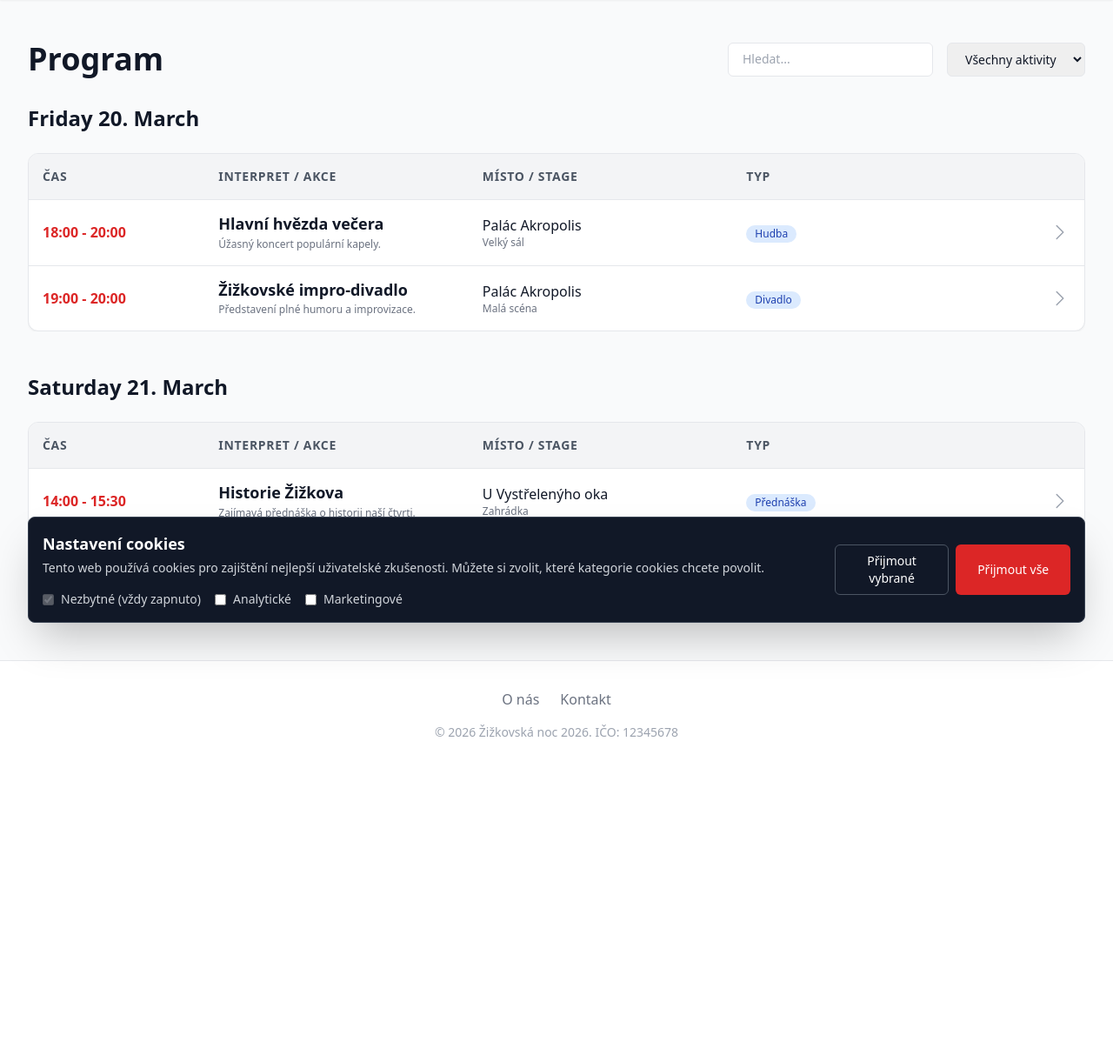
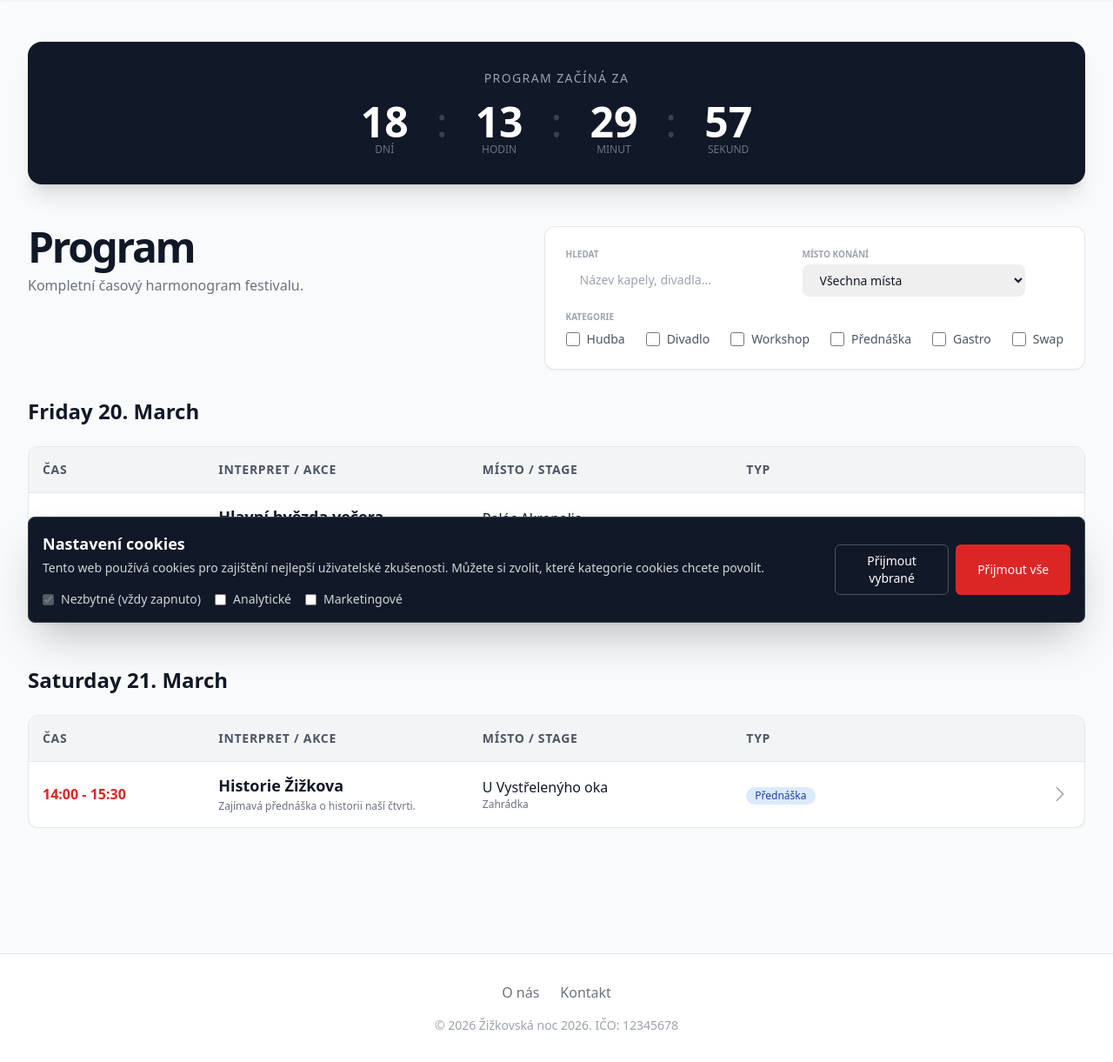
Before and after one commit to czmanik/zizkov-map, a Laravel app: page /program in a window 1280 px wide. Shown: the part 64-1285 px from the top of the page at 87% size. Before the commit the page ends 911 px from the top, so only its background shows below. Run offline with Laravel 12, Linux system fonts and the light colour scheme; data comes from the database, SQL or seed files in the repository; some libraries are stand-ins or nearby versions.

Commit message:
feat: Advanced program management, timelines, and enhanced filtering
1. Program Slot Management:
- Strictly restricted date selection to event dates in Filament.
- Improved UX with non-native date-time picker and proper min/max constraints.

2. Program Visualization (Timelines):
- Created a visual 'Program Timeline' widget.
- Integrated timeline into Venue edit pages for admins to see overlaps/gaps.
- Added a 'Global Program Overview' page for Superadmins to see all venues.

3. Public Program Page Enhancements:
- Added a dynamic countdown timer until the event start.
- Replaced the single activity dropdown with multiple checkboxes for multi-category filtering.
- Added a venue selection dropdown (public venues only).
- Updated Livewire logic to handle multi-category and venue-specific filtering.

Co-authored-by: czmanik <103124197+czmanik@users.noreply.github.com>

```diff
--- a/app/Livewire/Program.php
+++ b/app/Livewire/Program.php
@@ -5,13 +5,15 @@ namespace App\Livewire;
 use App\Models\ActivityType;
 use App\Models\ProgramSlot;
 use App\Models\Venue;
+use App\Models\Setting;
 use Livewire\Component;
 use Illuminate\Support\Facades\Auth;
 use Illuminate\Support\Facades\Cache;
 
 class Program extends Component
 {
-    public $selectedActivityType = null;
+    public $selectedActivityTypes = [];
+    public $selectedVenue = null;
     public $selectedAccessibility = null;
     public $search = '';
 
@@ -31,15 +33,19 @@ class Program extends Component
 
     public function render()
     {
-        $cacheKey = 'program_' . md5($this->selectedActivityType . $this->selectedAccessibility . $this->search);
+        $cacheKey = 'program_' . md5(json_encode($this->selectedActivityTypes) . $this->selectedVenue . $this->selectedAccessibility . $this->search);
 
         $slots = Cache::remember($cacheKey, 60, function() {
             $query = ProgramSlot::where('status', 'approved')
                 ->with(['stage.venue', 'activityType'])
                 ->orderBy('start_time');
 
-            if ($this->selectedActivityType) {
-                $query->where('activity_type_id', $this->selectedActivityType);
+            if (!empty($this->selectedActivityTypes)) {
+                $query->whereIn('activity_type_id', $this->selectedActivityTypes);
+            }
+
+            if ($this->selectedVenue) {
+                $query->whereHas('stage', fn($q) => $q->where('venue_id', $this->selectedVenue));
             }
 
             if ($this->selectedAccessibility) {
@@ -55,7 +61,10 @@ class Program extends Component
 
         return view('livewire.program', [
             'days' => $slots,
-            'activityTypes' => ActivityType::all()
+            'activityTypes' => ActivityType::all(),
+            'venues' => Venue::where('status', 'public')->orderBy('name')->get(),
+            'eventStartDate' => Setting::get('event_start_date'),
+            'eventEndDate' => Setting::get('event_end_date'),
         ]);
     }
 }
--- /dev/null
+++ b/resources/views/filament/pages/global-program-timeline.blade.php
@@ -0,0 +1,3 @@
+<x-filament-panels::page>
+
+</x-filament-panels::page>
--- a/resources/views/livewire/program.blade.php
+++ b/resources/views/livewire/program.blade.php
@@ -1,16 +1,88 @@
-<div class="max-w-7xl mx-auto px-4 sm:px-6 lg:px-8 py-12">
-    <div class="flex flex-col md:flex-row md:items-center justify-between mb-8">
-        <h1 class="text-4xl font-extrabold text-gray-900 mb-4 md:mb-0">Program</h1>
+<div class="max-w-7xl mx-auto px-4 sm:px-6 lg:px-8 py-12" x-data="{
+    now: new Date(),
+    startDate: new Date('{{ $eventStartDate }}T00:00:00'),
+    endDate: new Date('{{ $eventEndDate }}T23:59:59'),
+    getTimeRemaining() {
+        const total = this.startDate - this.now;
+        const seconds = Math.floor((total / 1000) % 60);
+        const minutes = Math.floor((total / 1000 / 60) % 60);
+        const hours = Math.floor((total / (1000 * 60 * 60)) % 24);
+        const days = Math.floor(total / (1000 * 60 * 60 * 24));
+        return { total, days, hours, minutes, seconds };
+    }
+}" x-init="setInterval(() => now = new Date(), 1000)">
 
-        <div class="flex flex-wrap gap-4">
-            <input wire:model.live="search" type="text" placeholder="Hledat..." class="border rounded-md px-4 py-2 text-sm">
+    {{-- Countdown Section --}}
+    <div class="mb-12 text-center bg-gray-900 text-white p-8 rounded-2xl shadow-xl">
+        <template x-if="now < startDate">
+            <div>
+                <p class="text-gray-400 uppercase tracking-widest text-sm mb-4">Program začíná za</p>
+                <div class="flex justify-center gap-4 md:gap-8">
+                    <div class="flex flex-col">
+                        <span class="text-3xl md:text-5xl font-black" x-text="getTimeRemaining().days"></span>
+                        <span class="text-[10px] md:text-xs uppercase text-gray-500">Dní</span>
+                    </div>
+                    <div class="text-3xl md:text-5xl font-light text-gray-700">:</div>
+                    <div class="flex flex-col">
+                        <span class="text-3xl md:text-5xl font-black" x-text="String(getTimeRemaining().hours).padStart(2, '0')"></span>
+                        <span class="text-[10px] md:text-xs uppercase text-gray-500">Hodin</span>
+                    </div>
+                    <div class="text-3xl md:text-5xl font-light text-gray-700">:</div>
+                    <div class="flex flex-col">
+                        <span class="text-3xl md:text-5xl font-black" x-text="String(getTimeRemaining().minutes).padStart(2, '0')"></span>
+                        <span class="text-[10px] md:text-xs uppercase text-gray-500">Minut</span>
+                    </div>
+                    <div class="text-3xl md:text-5xl font-light text-gray-700">:</div>
+                    <div class="flex flex-col">
+                        <span class="text-3xl md:text-5xl font-black" x-text="String(getTimeRemaining().seconds).padStart(2, '0')"></span>
+                        <span class="text-[10px] md:text-xs uppercase text-gray-500">Sekund</span>
+                    </div>
+                </div>
+            </div>
+        </template>
+        <template x-if="now >= startDate && now <= endDate">
+            <h2 class="text-4xl md:text-6xl font-black tracking-tighter italic uppercase">Program běží!</h2>
+        </template>
+        <template x-if="now > endDate">
+            <h2 class="text-2xl font-bold text-gray-500">Akce již skončila</h2>
+        </template>
+    </div>
 
-            <select wire:model.live="selectedActivityType" class="border rounded-md px-4 py-2 text-sm">
-                <option value="">Všechny aktivity</option>
-                @foreach($activityTypes as $type)
-                    <option value="{{ $type->id }}">{{ $type->name }}</option>
-                @endforeach
-            </select>
+    <div class="flex flex-col lg:flex-row lg:items-start justify-between mb-8 gap-8">
+        <div>
+            <h1 class="text-5xl font-black text-gray-900 tracking-tighter mb-2">Program</h1>
+            <p class="text-gray-500">Kompletní časový harmonogram festivalu.</p>
+        </div>
+
+        <div class="flex flex-col gap-4 bg-white p-6 rounded-xl shadow-sm border">
+            <div class="flex flex-wrap gap-4">
+                <div class="w-full md:w-64">
+                    <label class="text-[10px] uppercase font-bold text-gray-400 mb-1 block">Hledat</label>
+                    <input wire:model.live="search" type="text" placeholder="Název kapely, divadla..." class="w-full border-gray-200 rounded-lg px-4 py-2 text-sm focus:ring-red-500 focus:border-red-500">
+                </div>
+
+                <div class="w-full md:w-64">
+                    <label class="text-[10px] uppercase font-bold text-gray-400 mb-1 block">Místo konání</label>
+                    <select wire:model.live="selectedVenue" class="w-full border-gray-200 rounded-lg px-4 py-2 text-sm focus:ring-red-500 focus:border-red-500">
+                        <option value="">Všechna místa</option>
+                        @foreach($venues as $venue)
+                            <option value="{{ $venue->id }}">{{ $venue->name }}</option>
+                        @endforeach
+                    </select>
+                </div>
+            </div>
+
+            <div>
+                <label class="text-[10px] uppercase font-bold text-gray-400 mb-2 block">Kategorie</label>
+                <div class="flex flex-wrap gap-x-6 gap-y-2">
+                    @foreach($activityTypes as $type)
+                        <label class="inline-flex items-center cursor-pointer group">
+                            <input type="checkbox" wire:model.live="selectedActivityTypes" value="{{ $type->id }}" class="rounded border-gray-300 text-red-600 focus:ring-red-500 h-4 w-4">
+                            <span class="ml-2 text-sm text-gray-600 group-hover:text-gray-900 transition">{{ $type->name }}</span>
+                        </label>
+                    @endforeach
+                </div>
+            </div>
         </div>
     </div>
 
```
Also changed, not shown: app/Filament/Pages/GlobalProgramTimeline.php (added, +32 -0 lines), app/Filament/Resources/ProgramSlotResource.php (+10 -3 lines), app/Filament/Resources/VenueResource.php (+7 -0 lines), app/Filament/Resources/VenueResource/Pages/EditVenue.php (+12 -0 lines), app/Filament/Widgets/ProgramTimeline.php (added, +53 -0 lines), resources/views/filament/widgets/program-timeline.blade.php (added, +61 -0 lines).
